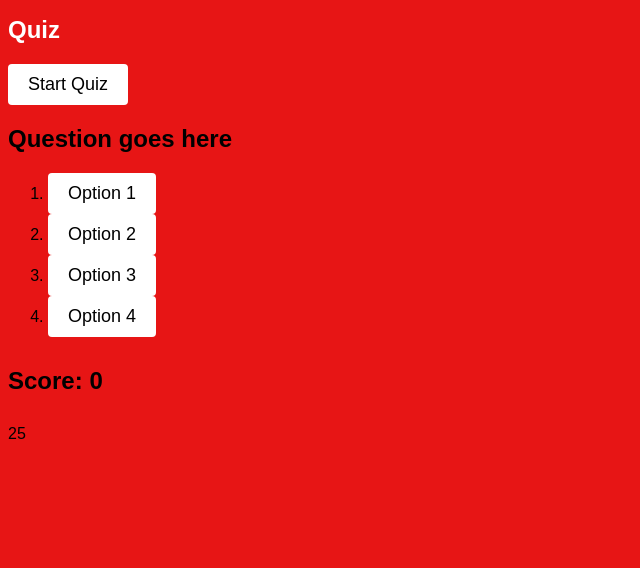
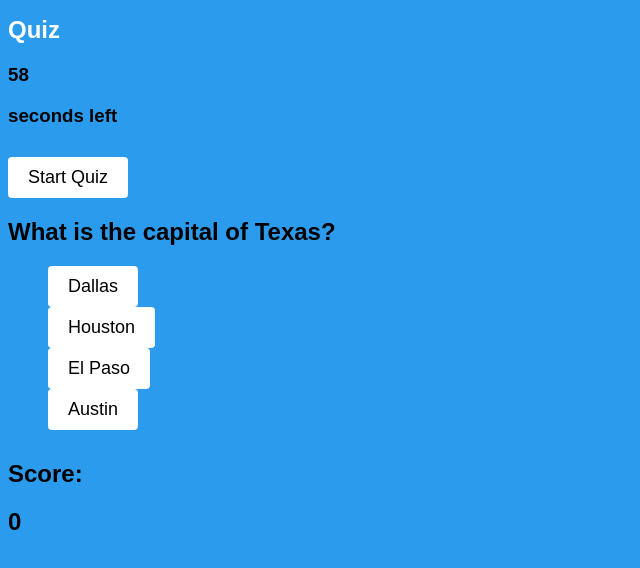
Before and after one commit to Ereyna21/Quiz, a plain HTML site: page index.html in a window 1280 px wide. Both pictures are taken after a click on the button "Start Quiz". Shown: the whole page, without its empty margins (0-640 px from the left). Drawn offline with Linux system fonts and the light colour scheme.

Commit message:
save changes

```diff
--- a/Assets/script.js
+++ b/Assets/script.js
@@ -1,15 +1,117 @@
 const beginButton = document.getElementById("Begin")
-const nextButton =  document.getElementById("next")
+const nextButton = document.getElementById("next")
 const questionContainerElement = document.getElementById("question-container")
 const questionElement = document.getElementById("question")
-const anserButtonsElement = document.getElementById("answer-choices")
+const answerButtonsElement = document.getElementById("answer-choices")
+const optionsElement = document.getElementById("options")
+const currentscore = document.getElementById("score-value")
+let timer;
+let timeEl = document.querySelector(".timer-text")
+let timeRemaining;
+let score=0;
 
-let timeEl = document.querySelector(".time")
 
-function startQuiz(){
+function startQuiz() {
+    timeRemaining = 60;
     let quizEl = document.querySelector(".quiz")
     quizEl.classList.remove("hide")
+    startTime();
+    renderQuestion();
+    if (timeRemaining <= 0) {
+        clearInterval(timer);
+        showScore();
+    }
 }
 
+function startTime() {
+    timer = setInterval(function() {
+        timeRemaining--;
+        timeEl.textContent = timeRemaining
+        if(timeRemaining === 0){
+            clearInterval(timer)
+            window.alert("Game Over!")
+            // want to call the a function to activate when the game is over
+            // functionName()
+        }
+    }, 1000)
+}
+
+const questions = [
+    {
+        question: "What is the capital of Texas?",
+        options: ["Dallas", "Houston", "El Paso", "Austin"],
+        correctAnswer: "Austin"
+    },
+    {
+        question: "What is Americas biggest state?",
+        options: ["Florida", "Alaska", "Texas", "California"],
+        correctAnswer: "Alaska"
+    },
+    {
+        question: "What is the largest animal in the world?",
+        options: ["Blue Whale", "Giraffe", "Shark", "Bear"],
+        correctAnswer: "Blue Whale"
+    },
+    {
+        question: "Who painted the Mona Lisa?",
+        options: ["Leonardo da Vinci", "Pablo Picasso", "Vincent van Gogh", "Michelangelo"],
+        correctAnswer: "Leonardo da Vinci"
+    },
+    {
+        question: "What is the capital of France?",
+        options: ["London", "Paris", "Berlin", "Madrid"],
+        correctAnswer: "Paris"
+    },
+    {
+        question: "Who was our first president?",
+        options: ["George Jefferson", "George Washington", "Abraham Lincoln", "Barack Obama"],
+        correctAnswer: "George Washington"
+    },
+    // Add more questions here...
+];
+function checkAnswer(event) {
+    const selectedAnswer = event.target.textContent;
+    const currentQuestion = questions[currentQuestionIndex];
+
+    if (selectedAnswer === currentQuestion.correctAnswer) {
+        score+=10;
+        console.log("this is my score", score);
+        currentscore.textContent= score;
+    } else {
+        timeRemaining -= 10; // Subtract 10 seconds for incorrect answers
+    }
+
+    currentQuestionIndex++;
+
+    // Check if all questions have been answered
+    if (currentQuestionIndex === questions.length) {
+        // Quiz is finished, show the final score
+        showScore();
+    } else {
+        // Render the next question
+        renderQuestion();
+    }
+}
+
+function renderQuestion() {
+    const currentQuestion = questions[currentQuestionIndex];
+
+    // Update the question text
+    // const questionElement = document.getElementById("question");
+    questionElement.textContent = currentQuestion.question;
+
+    // Update the answer options
+    // optionsElement = document.getElementById("options");
+    optionsElement.innerHTML = "";
+
+    currentQuestion.options.forEach((option) => {
+        const optionElement = document.createElement("button");
+        optionElement.textContent = option;
+        optionElement.addEventListener("click", checkAnswer);
+        optionsElement.appendChild(optionElement);
+    });
+}
+
+let currentQuestionIndex = 0;
 let beginButtonEl = document.querySelector("#start-quiz")
 beginButtonEl.addEventListener("click", startQuiz)
--- a/Assets/style.css
+++ b/Assets/style.css
@@ -2,7 +2,7 @@
   /* Set a default font and background color */
   body {
     font-family: Arial, sans-serif;
-    background-color: #e71515;
+    background-color: #2b9ced;
    align-items: center;
   }
   div {
--- a/index.html
+++ b/index.html
@@ -10,36 +10,21 @@
 <body>
   <header>
     <h1>Quiz</h1>
+    <section id="timer">
+      <h3 class="timer-text">60</h3> <h3>seconds left</h3>
+    </section>
     <div><button id="start-quiz">Start Quiz</button></div>
   </header>
 
   <main class ="quiz hide">
     <section id="quiz-container">
-      <h2 id="question">Question goes here</h2>
-      <ol id="options">
-        <li><button>Option 1</button></li>
-        <li><button>Option 2</button></li>
-        <li><button>Option 3</button></li>
-        <li><button>Option 4</button></li>
-        </ol>
+      <h2 id="question"></h2>
+      <ol id="options"></ol>
     </section>
 
     <section id="score">
-      <h2>Score: <span id="score-value">0</span></h2>
-    </section>
-
-    <section id="timer">
-      <h2>Time Remaining: <span id="timer-value">60</span> seconds</h2>
-       <script>
-        let time = 60;
-
-        function updateTimer() {
-          time -= 5;
-          document.getElementById("timer").textContent = time;
-
-        }
-        let intervalId = setInterval(updateTimer, 1000);
-       </script>
+      <h2>Score: </h2>
+      <h2 id="score-value">0</h2>
     </section>
   </main>
 
```
